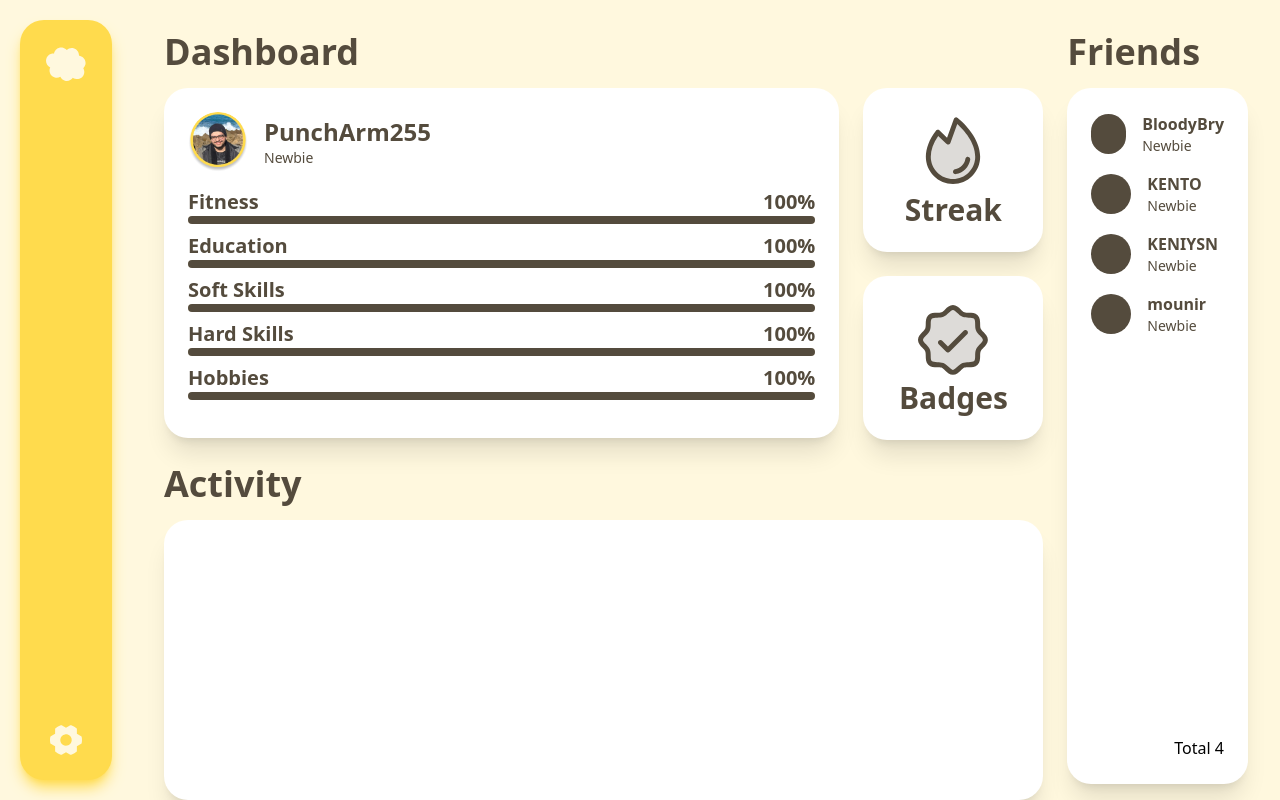
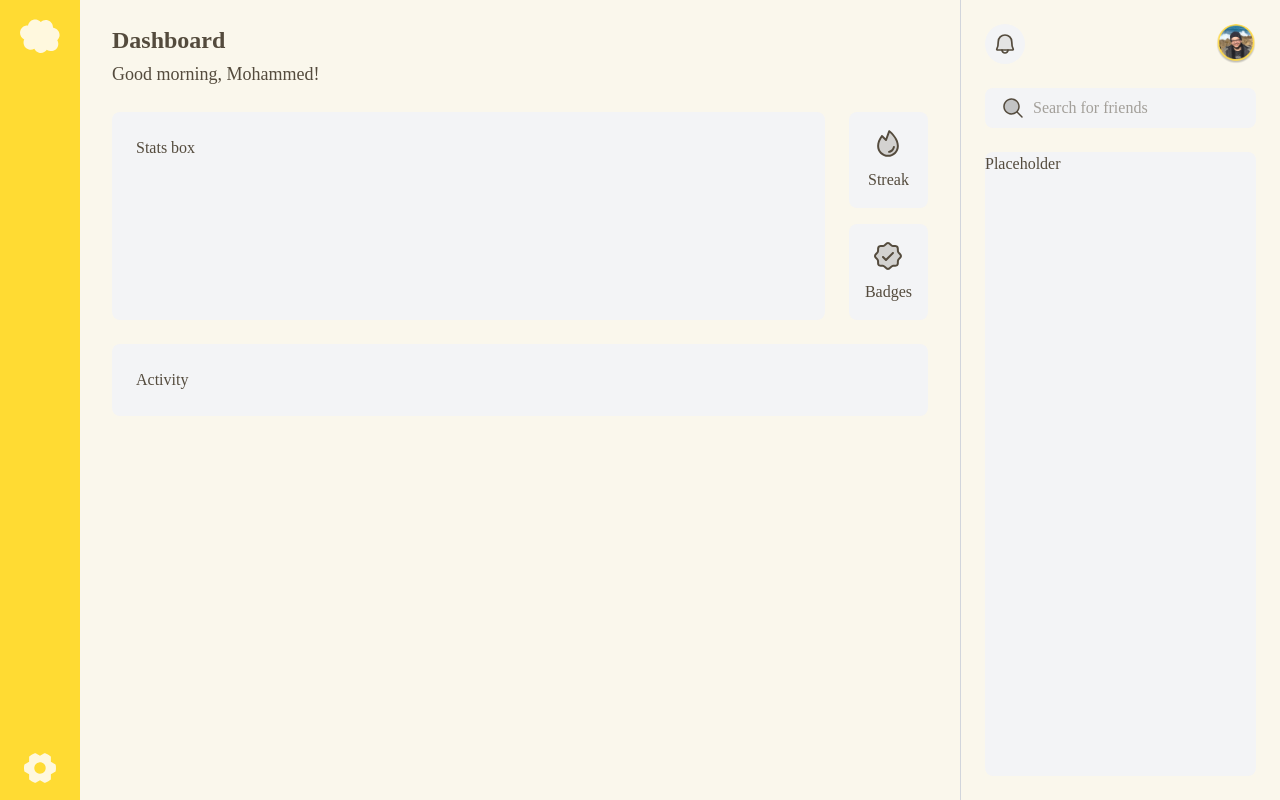
Before and after one commit to PunchArm255/nimbus_app, a React (Vite) app: page /home in a window 1280 px wide. Built offline with nearby package versions, Linux system fonts and the light colour scheme.

Commit message:
dashboard UI overhall

```diff
--- a/src/pages/Home.jsx
+++ b/src/pages/Home.jsx
@@ -1,99 +1,89 @@
-import React from "react";
+import React, { useState } from "react";
 import NimbusLogo from "../assets/cloud.svg";
 import SettingsIcon from "../assets/settings.svg";
 import ProfileIcon from "../assets/profile.png";
 import StreakIcon from "../assets/streak.svg";
 import BadgeIcon from "../assets/badge.svg";
+import SearchIcon from "../assets/search.svg";
+import BellIcon from "../assets/bell.svg";
 
-export default function Home() {
+const Home = () => {
+  const [showSettings, setShowSettings] = useState(false);
+
   return (
-    <div className="flex h-screen bg-[#FFF8DE] font-redHat">
+    <div className="flex h-screen font-['Red_Hat_Display'] text-[#544B3D] bg-[#FAF7EC]">
       {/* Sidebar */}
-      <div className="bg-[#FFDB4D] shadow-lg shadow-[#FFDB4D] w-23 flex flex-col justify-between items-center py-6 m-5 rounded-3xl">
-        {/* Nimbus Logo */}
+      <div className="bg-[#FFDB33] w-20 flex flex-col justify-between items-center py-4">
         <img src={NimbusLogo} alt="Nimbus Logo" className="w-10 h-10" />
-        {/* Settings Icon */}
-        <img src={SettingsIcon} alt="Settings" className="w-8 h-8" />
+        <button
+          onClick={() => setShowSettings(!showSettings)}
+          className="relative"
+        >
+          <img src={SettingsIcon} alt="Settings" className="w-8 h-8" />
+          {showSettings && (
+            <div className="absolute bottom-12 left-0 bg-white shadow-lg rounded-lg py-2 px-4 text-sm">
+              <div>Language</div>
+              <div>Accessibility</div>
+              <div>About</div>
+            </div>
+          )}
+        </button>
       </div>
 
-      {/* Main Content */}
-      <div className="flex-1 flex p-8">
-        {/* Left Section (Profile, Streak/Badges, Activity) */}
-        <div className="flex flex-col flex-1 space-y-6">
-        <h1 className="text-4xl font-bold mb-4 text-[#544B3D]">Dashboard</h1>
-          <div className="flex flex-1 space-x-6">
-            {/* User Profile Section */}
-            <div className="bg-white rounded-3xl shadow-xl p-6 flex-1 flex flex-col h-[350px]">
-              <div className="flex items-center space-x-4">
-                <img
-                  src={ProfileIcon}
-                  alt="Profile Picture"
-                  className="rounded-full w-15 h-15"
-                />
-                <div>
-                  <h2 className="text-2xl font-bold text-[#544B3D]">PunchArm255</h2>
-                  <p className="text-sm text-[#544B3D]">Newbie</p>
-                </div>
-              </div>
-              <div className="mt-4 space-y-2">
-                {["Fitness", "Education", "Soft Skills", "Hard Skills", "Hobbies"].map((stat, index) => (
-                  <div key={index}>
-                    <div className="flex justify-between items-center">
-                      <span className="text-xl font-bold text-[#544B3D]">{stat}</span>
-                      <span className="text-xl font-bold text-[#544B3D]">100%</span>
-                    </div>
-                    <div className="h-2 bg-[#FFF8DE] rounded-full">
-                      <div
-                        className="h-2 bg-[#544B3D] rounded-full"
-                        style={{ width: "100%" }}
-                      ></div>
-                    </div>
-                  </div>
-                ))}
-              </div>
+      {/* Middle Section */}
+      <div className="flex-grow px-8 py-6">
+        <h1 className="text-2xl font-bold">Dashboard</h1>
+        <p className="text-lg mt-1">Good morning, Mohammed!</p>
+
+        {/* Stats Section */}
+        <div className="flex mt-6">
+          <div className="flex-grow bg-gray-100 rounded-lg p-6">Stats box</div>
+
+          <div className="ml-6 flex flex-col justify-between">
+            <div className="bg-gray-100 rounded-lg p-4 flex flex-col items-center">
+              <img src={StreakIcon} alt="Streak" className="w-8 h-8 mb-2" />
+              <span>Streak</span>
             </div>
 
-            {/* Streak and Badge Sections */}
-            <div className="space-y-6 w-[180px]">
-              <div className="bg-white rounded-3xl shadow-xl flex flex-col items-center justify-center h-41">
-                <img src={StreakIcon} alt="Streak Icon" className="w-20 h-20" />
-                <span className="text-3xl font-bold text-[#544B3D]">Streak</span>
-              </div>
-              <div className="bg-white rounded-3xl shadow-xl flex flex-col items-center justify-center h-41">
-                <img src={BadgeIcon} alt="Badge Icon" className="w-20 h-20" />
-                <span className="text-3xl font-bold text-[#544B3D]">Badges</span>
-              </div>
+            <div className="bg-gray-100 rounded-lg p-4 flex flex-col items-center mt-4">
+              <img src={BadgeIcon} alt="Badge" className="w-8 h-8 mb-2" />
+              <span>Badges</span>
             </div>
-          </div>
-
-          {/* Activity Section */}
-          <div>
-            <h1 className="text-4xl font-bold mb-4 text-[#544B3D]">Activity</h1>
-            <div className="bg-white rounded-3xl shadow-xl h-70"></div>
           </div>
         </div>
 
-        {/* Spy List Section (Right Side) */}
-        <div className="w-1/6 ml-6">
-        <h2 className="text-4xl font-bold text-[#544B3D]">Friends</h2>
-          <div className="bg-white rounded-3xl shadow-xl p-6 h-[94.5%] mt-4 flex flex-col justify-between">
-            <div>
-              <ul className="space-y-4">
-                {["BloodyBry", "KENTO", "KENIYSN", "mounir"].map((spy, index) => (
-                  <li key={index} className="flex items-center space-x-4">
-                    <div className="w-10 h-10 bg-[#544B3D] rounded-full"></div>
-                    <div>
-                      <p className="font-bold text-[#544B3D]">{spy}</p>
-                      <p className="text-sm text-[#544B3D]">Newbie</p>
-                    </div>
-                  </li>
-                ))}
-              </ul>
-            </div>
-            <p className="text-right mt-4">Total 4</p>
-          </div>
+        {/* Activity Box */}
+        <div className="bg-gray-100 rounded-lg p-6 mt-6">Activity</div>
+      </div>
+
+      {/* Right Section */}
+      <div className="w-80 border-l border-gray-300 px-6 py-6 flex flex-col">
+        <div className="flex justify-between items-center">
+          <button className="bg-gray-100 rounded-full p-2">
+            <img src={BellIcon} alt="Notifications" className="w-6 h-6" />
+          </button>
+          <img
+            src={ProfileIcon}
+            alt="Profile"
+            className="w-10 h-10 rounded-full"
+          />
         </div>
+
+        {/* Search Bar */}
+        <div className="mt-6 flex items-center bg-gray-100 rounded-lg px-4 py-2">
+          <img src={SearchIcon} alt="Search" className="w-6 h-6 mr-2" />
+          <input
+            type="text"
+            placeholder="Search for friends"
+            className="bg-transparent outline-none flex-grow"
+          />
+        </div>
+
+        {/* Placeholder Box */}
+        <div className="bg-gray-100 rounded-lg flex-grow mt-6">Placeholder</div>
       </div>
     </div>
   );
-}
+};
+
+export default Home;
--- a/src/pages/dashboard.html
+++ /dev/null
@@ -1,134 +0,0 @@
-<!DOCTYPE html>
-<html lang="en">
-  <head>
-    <meta charset="UTF-8" />
-    <meta name="viewport" content="width=device-width, initial-scale=1.0" />
-    <title>Nimbus - Home</title>
-    <link rel="stylesheet" href="dist/output.css" />
-    <link
-      href="https://fonts.googleapis.com/css2?family=Red+Hat+Display:wght@400;500;700&display=swap"
-      rel="stylesheet"
-    />
-  </head>
-  <body class="bg-[#FFF8DE] font-redHat text-[#483700]">
-    <!-- Main Container -->
-    <div class="flex h-screen">
-      <!-- Sidebar -->
-      <div class="bg-yel w-20 flex flex-col justify-between items-center py-6">
-        <!-- Nimbus Logo -->
-        <img src="assets/cloud.svg" alt="Nimbus Logo" class="w-10 h-10" />
-        <!-- Settings Icon -->
-        <img src="assets/settings.svg" alt="Settings" class="w-8 h-8" />
-      </div>
-
-      <!-- Main Content -->
-      <div class="flex-1 p-8 space-y-6">
-        <!-- Header -->
-        <h1 class="text-3xl font-bold">Dashboard</h1>
-
-        <!-- User Profile Section -->
-        <div class="bg-white rounded-lg shadow p-6 flex items-center space-x-6">
-          <img
-            src="https://via.placeholder.com/64"
-            alt="Profile Picture"
-            class="rounded-full w-16 h-16"
-          />
-          <div class="flex-1">
-            <h2 class="text-lg font-bold">PunchArm255</h2>
-            <p class="text-sm text-[#483700]">Newbie</p>
-            <div class="space-y-2 mt-4">
-              <div class="flex justify-between items-center">
-                <span>Stat 1</span>
-                <span>100%</span>
-              </div>
-              <div class="h-2 bg-[#FFF8DE] rounded-full">
-                <div
-                  class="h-2 bg-[#483700] rounded-full"
-                  style="width: 100%"
-                ></div>
-              </div>
-              <div class="flex justify-between items-center">
-                <span>Stat 2</span>
-                <span>100%</span>
-              </div>
-              <div class="h-2 bg-[#FFF8DE] rounded-full">
-                <div
-                  class="h-2 bg-[#483700] rounded-full"
-                  style="width: 100%"
-                ></div>
-              </div>
-              <div class="flex justify-between items-center">
-                <span>Stat 3</span>
-                <span>100%</span>
-              </div>
-              <div class="h-2 bg-[#FFF8DE] rounded-full">
-                <div
-                  class="h-2 bg-[#483700] rounded-full"
-                  style="width: 100%"
-                ></div>
-              </div>
-            </div>
-          </div>
-          <button class="bg-yel p-2 rounded-full shadow">
-            <svg
-              xmlns="http://www.w3.org/2000/svg"
-              class="h-6 w-6 text-[#483700]"
-              fill="none"
-              viewBox="0 0 24 24"
-              stroke="currentColor"
-            >
-              <path
-                stroke-linecap="round"
-                stroke-linejoin="round"
-                stroke-width="2"
-                d="M12 4v16m8-8H4"
-              />
-            </svg>
-          </button>
-        </div>
-
-        <!-- Activity Section -->
-        <div>
-          <h2 class="text-2xl font-bold mb-4">Activity</h2>
-          <div class="bg-white rounded-lg shadow h-40"></div>
-        </div>
-      </div>
-
-      <!-- Spy List Section -->
-      <div class="w-64 bg-white rounded-lg shadow p-6">
-        <h2 class="text-2xl font-bold mb-4">Spy List</h2>
-        <ul class="space-y-4">
-          <li class="flex items-center space-x-4">
-            <div class="w-10 h-10 bg-[#483700] rounded-full"></div>
-            <div>
-              <p class="font-bold">BloodyBry</p>
-              <p class="text-sm">Newbie</p>
-            </div>
-          </li>
-          <li class="flex items-center space-x-4">
-            <div class="w-10 h-10 bg-[#483700] rounded-full"></div>
-            <div>
-              <p class="font-bold">KENTO</p>
-              <p class="text-sm">Newbie</p>
-            </div>
-          </li>
-          <li class="flex items-center space-x-4">
-            <div class="w-10 h-10 bg-[#483700] rounded-full"></div>
-            <div>
-              <p class="font-bold">KENIYSN</p>
-              <p class="text-sm">Newbie</p>
-            </div>
-          </li>
-          <li class="flex items-center space-x-4">
-            <div class="w-10 h-10 bg-[#483700] rounded-full"></div>
-            <div>
-              <p class="font-bold">mounir</p>
-              <p class="text-sm">Newbie</p>
-            </div>
-          </li>
-        </ul>
-        <p class="text-right mt-4">Total 4</p>
-      </div>
-    </div>
-  </body>
-</html>
```
Also changed, not shown: src/assets/bell.svg (added), src/assets/search.svg (added), src/pages/placeholder.jsx (added).
